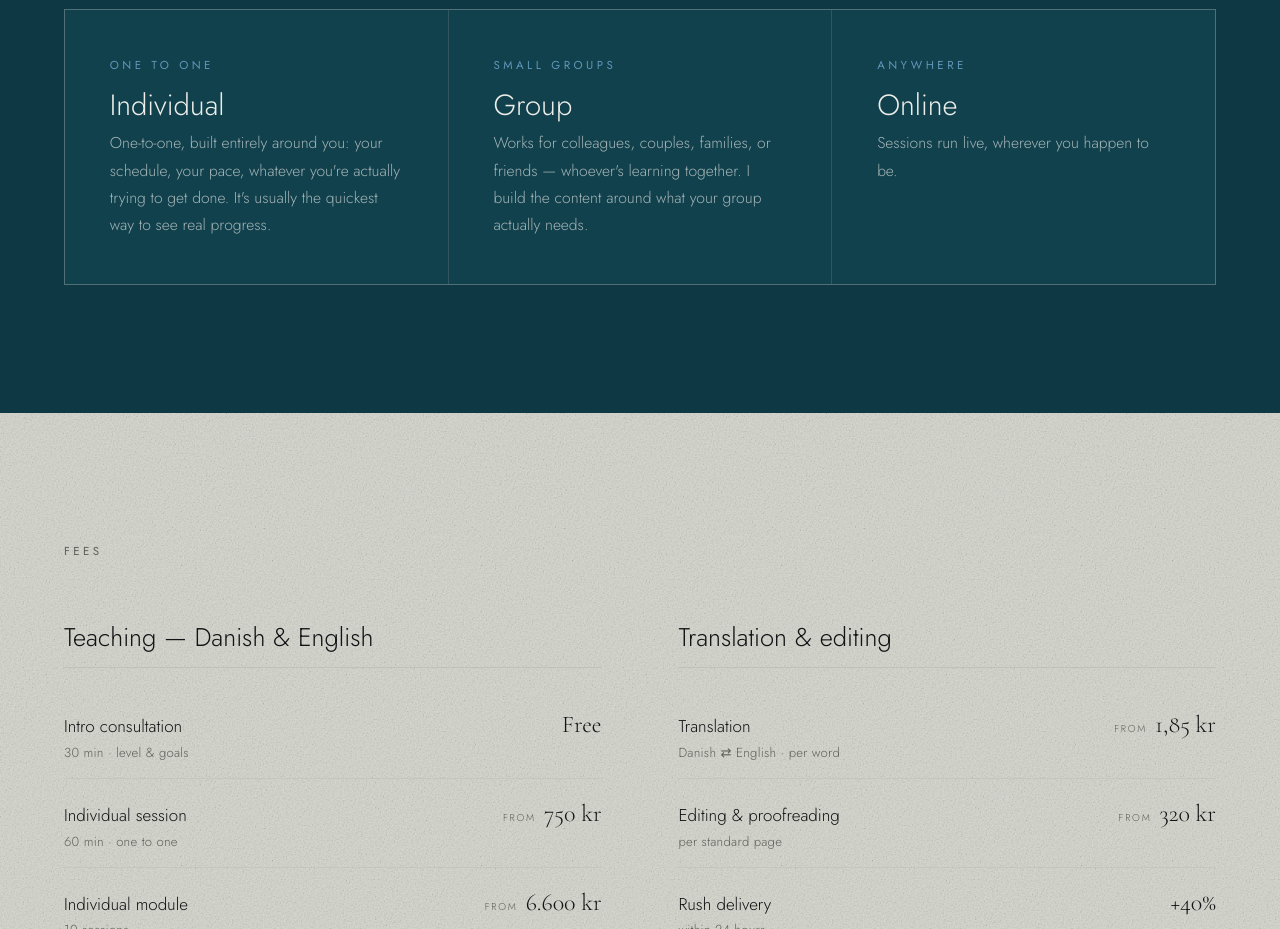
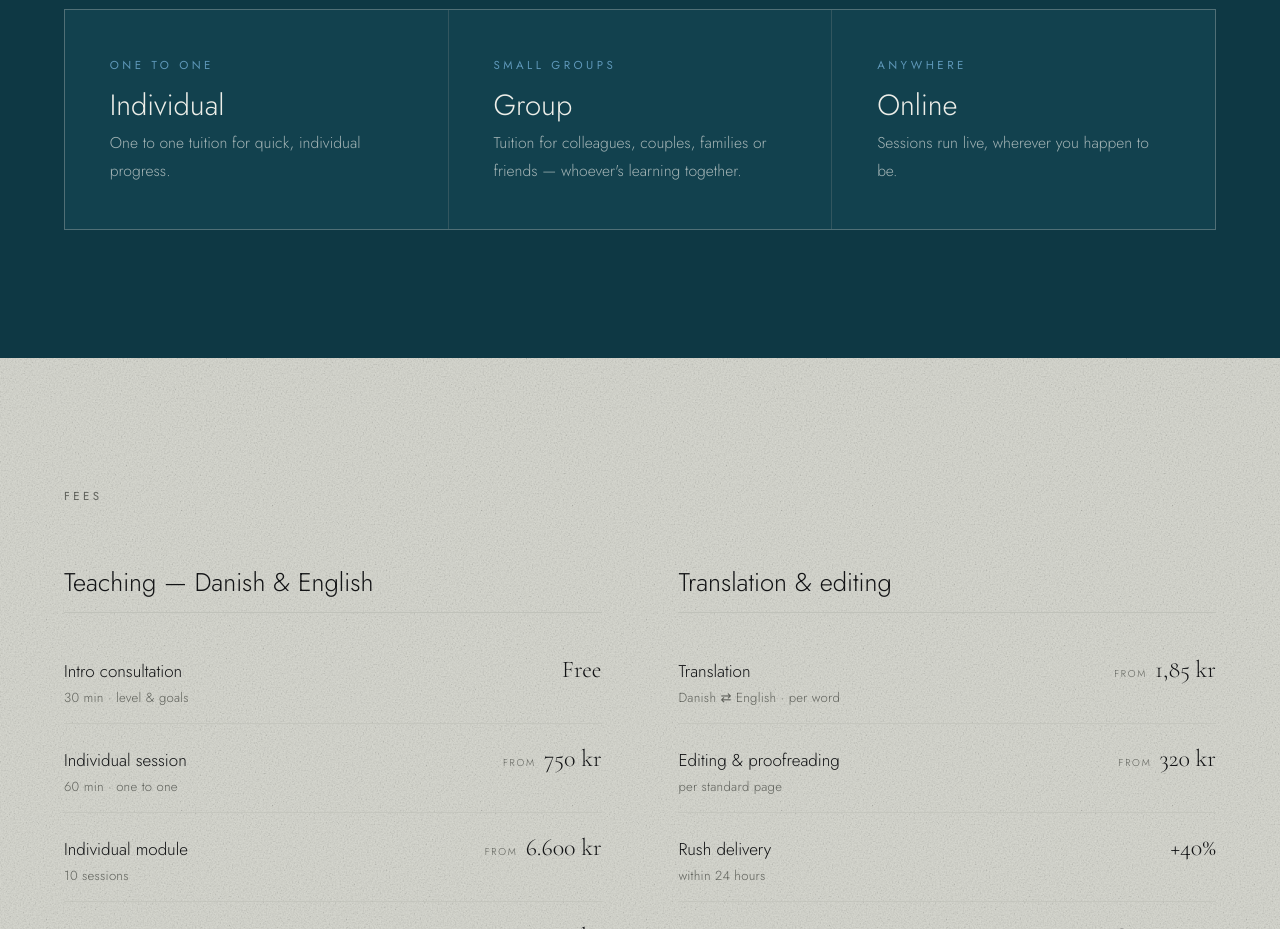
Before and after one commit to Lotteoh/Website, a plain HTML site: page index.html in a window 1280 px wide. Shown: the part 2500-3429 px from the top of the page. Drawn offline with nearby package versions, Linux system fonts and the light colour scheme.

Commit message:
Add files via upload

```diff
--- a/index.html
+++ b/index.html
@@ -469,12 +469,12 @@
       <div class="format">
         <span class="eyebrow">One to one</span>
         <h3>Individual</h3>
-        <p>One-to-one, built entirely around you: your schedule, your pace, whatever you're actually trying to get done. It's usually the quickest way to see real progress.</p>
+        <p>One to one tuition for quick, individual progress.</p>
       </div>
       <div class="format">
         <span class="eyebrow">Small groups</span>
         <h3>Group</h3>
-        <p>Works for colleagues, couples, families, or friends — whoever's learning together. I build the content around what your group actually needs.</p>
+        <p>Tuition for colleagues, couples, families or friends — whoever's learning together.</p>
       </div>
       <div class="format">
         <span class="eyebrow">Anywhere</span>
```
